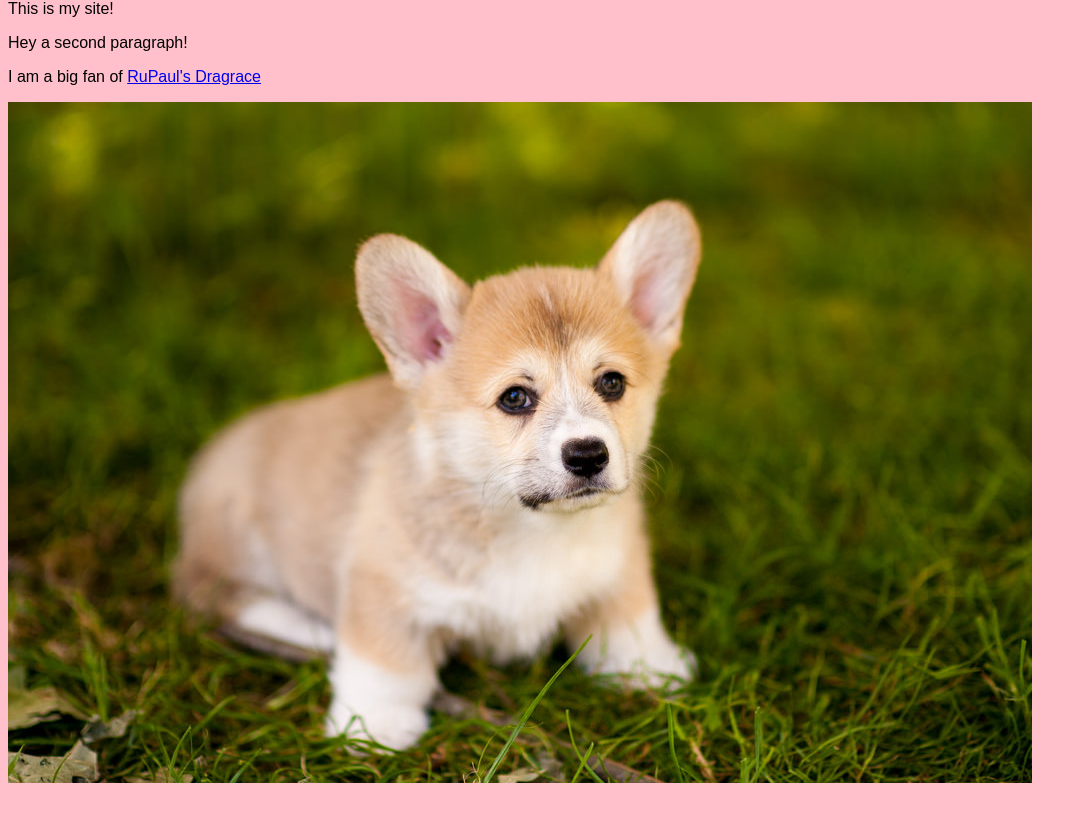
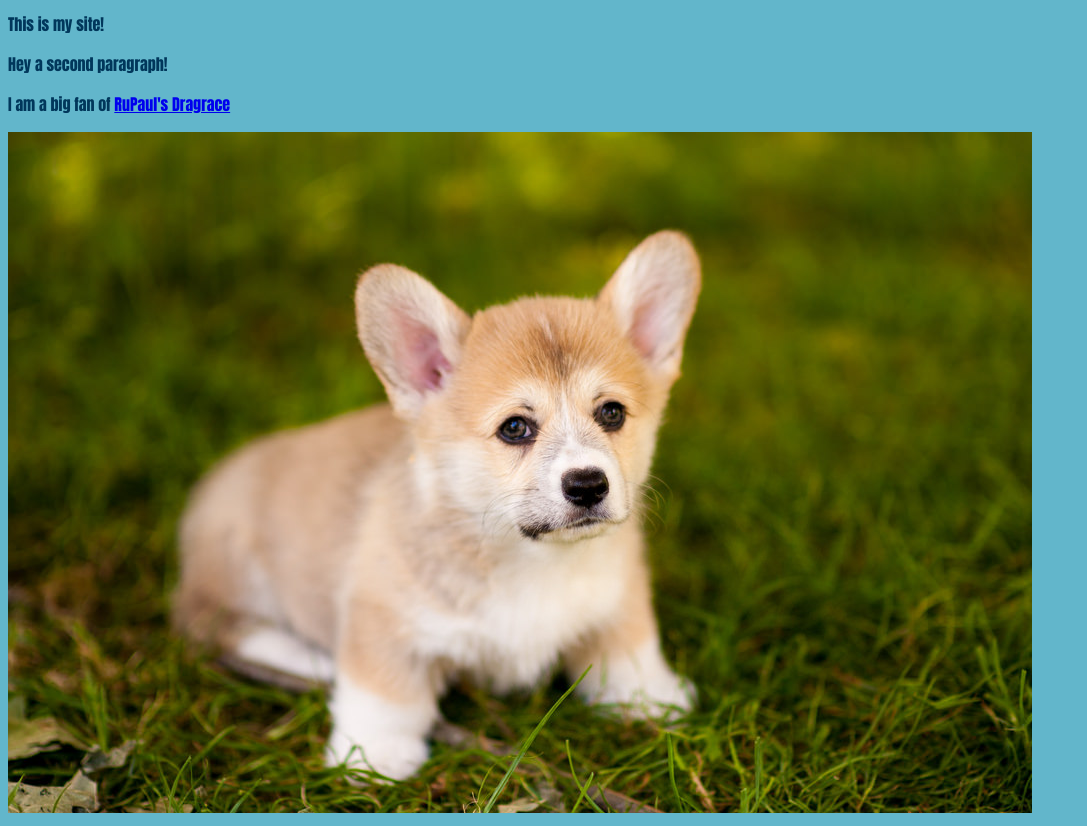
Before and after one commit to sheivaEdu/MMP100_S19, a plain HTML site: page index.html in a window 1280 px wide. Shown: the part 80-906 px from the top of the page, without its empty margins (0-1087 px from the left). Before the commit the page ends 875 px from the top, so only its background shows below. Drawn offline with Linux system fonts and the light colour scheme.

Commit message:
updated colors

```diff
--- a/index.html
+++ b/index.html
@@ -4,8 +4,9 @@
 	<title>Sheiva Rezvani's Site</title>
 	<style type="text/css">
 		body{
-			background-color: pink;
-			font-family: Arial, Helvetica, sans-serif;
+			background-color: #62B6CB;
+			color: #01375B;
+			font-family: Impact, Charcoal, sans-serif;
 		}
 
 	</style>
```
